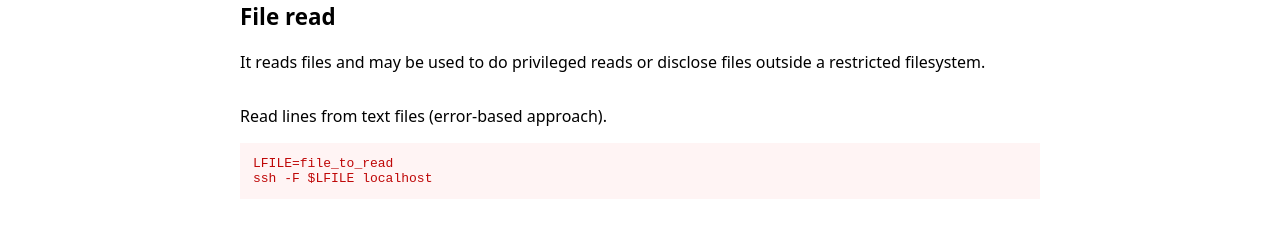
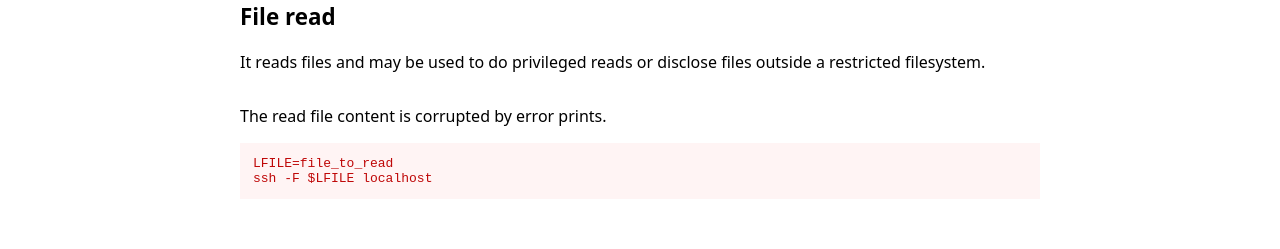
Before and after one commit to GTFOBins/GTFOBins.github.io, a Jekyll site: the page built from _gtfobins/ssh.md, in a window 1280 px wide. Shown: the part 886-1135 px from the top of the page. Built offline with Jekyll 4.4.1, drawn with Linux system fonts in a browser that asks for light colours.

Commit message:
Rephrase ssh read

```diff
--- a/_gtfobins/ssh.md
+++ b/_gtfobins/ssh.md
@@ -18,7 +18,7 @@ functions:
         LPATH=file_to_send
         ssh $HOST "cat > $RPATH" < $LPATH
   file-read:
-    - description: Read lines from text files (error-based approach).
+    - description: The read file content is corrupted by error prints.
       code: |
         LFILE=file_to_read
         ssh -F $LFILE localhost
```
